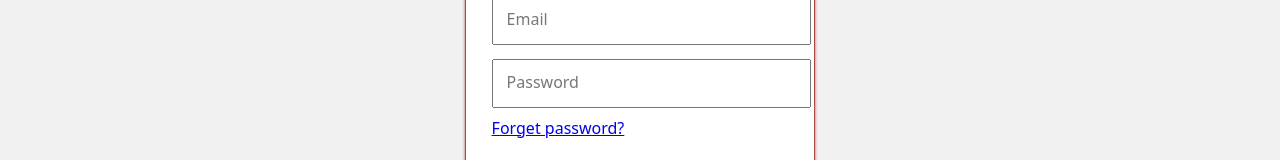
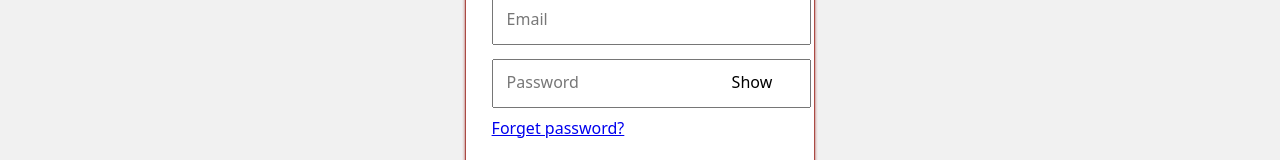
Before and after one commit to egeaksoz/ev, a React app: page /login in a window 1280 px wide. Shown: the part 273-433 px from the top of the page. Built offline with nearby package versions, Linux system fonts and the light colour scheme.

Commit message:
add password show/hide element

```diff
--- a/src/pages/Login/Login.scss
+++ b/src/pages/Login/Login.scss
@@ -8,29 +8,27 @@
   padding: 2%;
   background-color: white;
   box-shadow: 0 0 3px #AA4A44;
-}
-
-.login p {
-  padding-bottom: 5%;
+  p {
+    padding-bottom: 5%;
+  }
+  button {
+    margin-top: 8%;
+    padding: 3.5%;
+    border-style: none;
+    border-radius: 15px;
+    background-color: #AA4A44;
+    cursor: pointer;
+    &:hover {
+      transform: scale(1.01);
+      background-color: #8d3935;
+      color: white;
+    }
+  }
 }
 
 .credentials {
   display: flex;
   flex-direction: column;
-}
-
-.login button {
-  margin-top: 8%;
-  padding: 3.5%;
-  border-style: none;
-  border-radius: 15px;
-  background-color: #AA4A44;
-  cursor: pointer;
-}
-
-.login button:hover {
-  transform: scale(1.01);
-  background-color: #8d3935;
 }
 
 .join {
--- a/src/sharedComponents/Input/InputBox.scss
+++ b/src/sharedComponents/Input/InputBox.scss
@@ -8,6 +8,12 @@
         border: 2px solid #AA4A44;
         border-radius: 0;
     }
+    }
+    span {
+        position: absolute;
+        left: 240px;
+        top: 11px;
+        cursor: pointer;
     }
     label {
         position: absolute;
--- a/src/sharedComponents/Input/InputBox.tsx
+++ b/src/sharedComponents/Input/InputBox.tsx
@@ -1,4 +1,4 @@
-import { FC } from "react";
+import { FC, useState } from "react";
 import './InputBox.scss'
 
 interface InputTextProps {
@@ -7,10 +7,21 @@ interface InputTextProps {
 
 const InputBox: FC<InputTextProps> = ( {type}: InputTextProps ) => {
   const placeholderText = `${type?.charAt(0).toUpperCase()}${type?.slice(1)}`
+  const [inputType, setInputType] = useState(type)
+  const [showText, setShowText] = useState("Show")
+
+  const handleToggle = () => {
+    const newType = inputType === "password" ? "text" : "password"
+    setInputType(newType)
+    const newShowText = showText === "Show" ? "Hide" : "Show"
+    setShowText(newShowText)
+  }
+
   return (
     <div className="creds">
-      <input id={type} name={type} aria-label={type} autoComplete={type} type={type == "password" ? "password" : "text"} required/>
+      <input id={type} name={type} aria-label={type} autoComplete={type} type={inputType} required/>
       <label htmlFor={type} aria-hidden="true">{placeholderText}</label>
+      {type === "password" && <span id="show-password" role="button" onClick={handleToggle}>{showText}</span> }
     </div>
   )
 };
```
